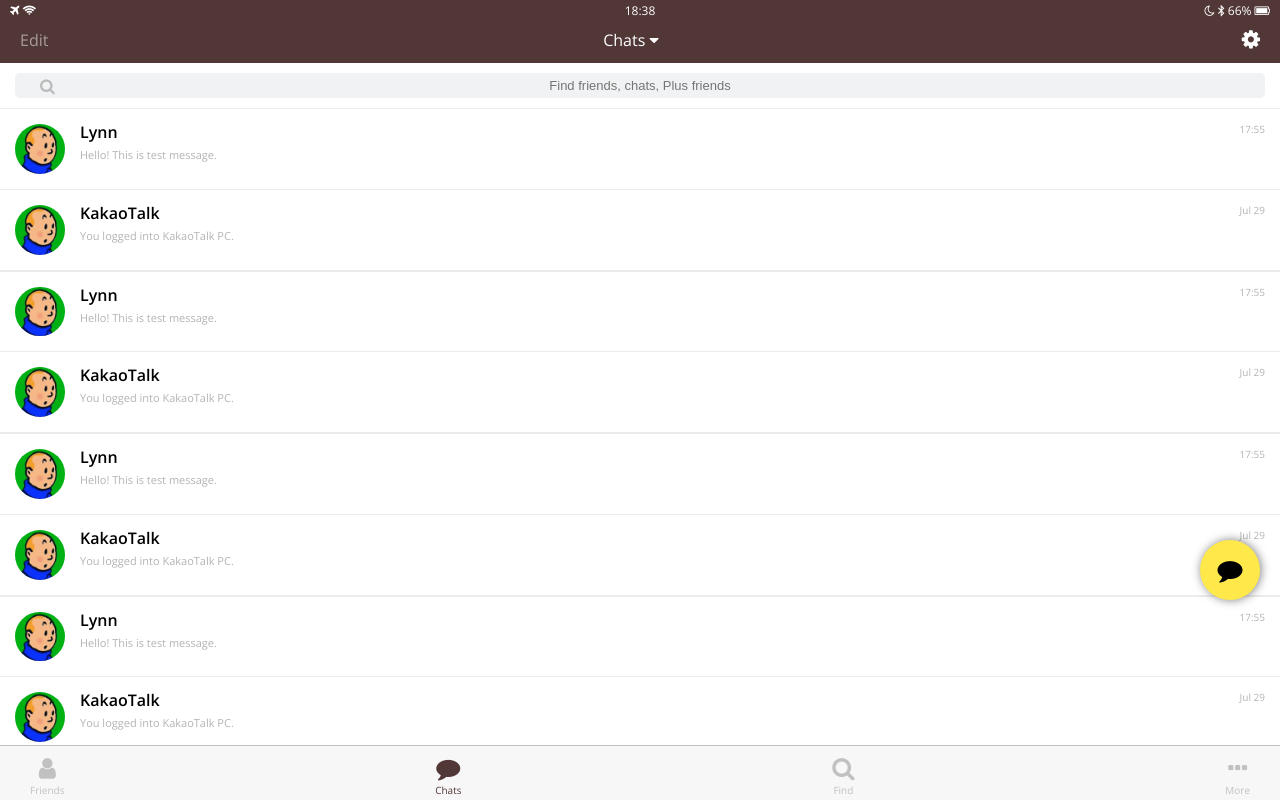
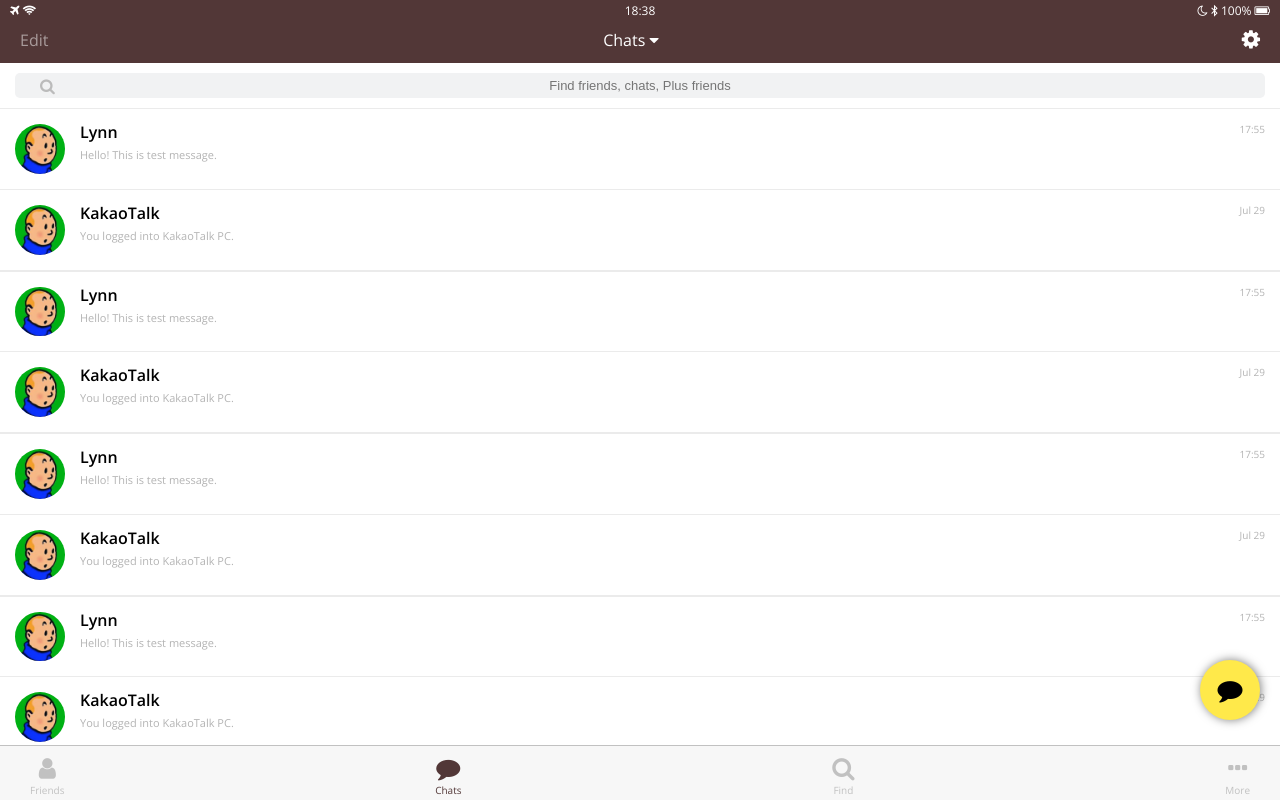
Before and after one commit to medoyeonlee/kakao-clone, a plain HTML site: page chats.html in a window 1280 px wide. Drawn offline with nearby package versions, Linux system fonts and the light colour scheme.

Commit message:
chat button updated

```diff
--- a/chats.html
+++ b/chats.html
@@ -23,7 +23,7 @@
         <div class="header__column">
           <i class="fa fa-moon-o"></i>
           <i class="fa fa-bluetooth-b"></i>
-          <span class="header__battery">66%
+          <span class="header__battery">100%
           <i class="fa fa-battery-full">
           </i></span>
         </div>
--- a/css/chats.css
+++ b/css/chats.css
@@ -51,7 +51,7 @@
   border-radius: 50%;
   position: fixed;
   right: 20px;
-  bottom: 200px;
+  bottom: 80px;
   font-size: 25px;
   box-shadow: 1px 0 10px rgba(0, 0, 0, 0.5);
 }
```
Also changed, not shown: chat.html (+1 -1 lines), find.html (+1 -1 lines), more.html (+1 -1 lines), profile.html (+1 -1 lines).
